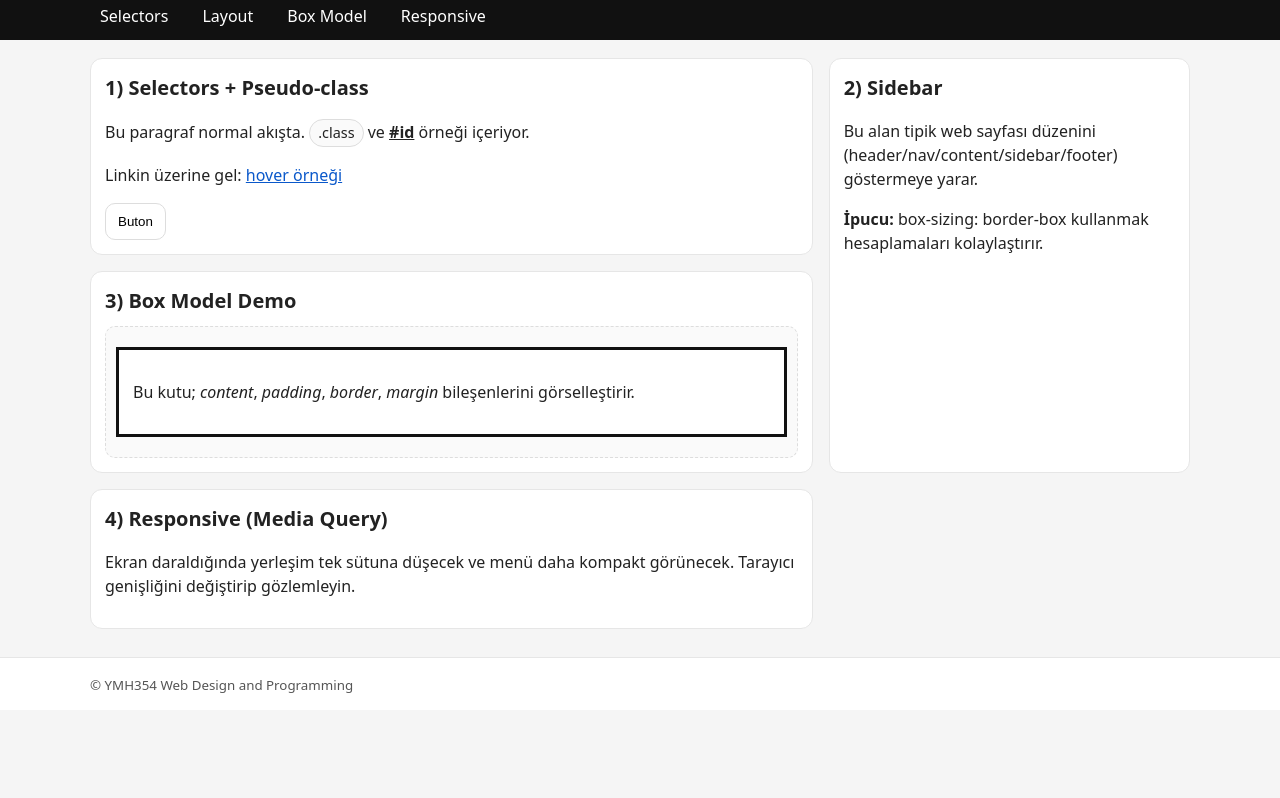
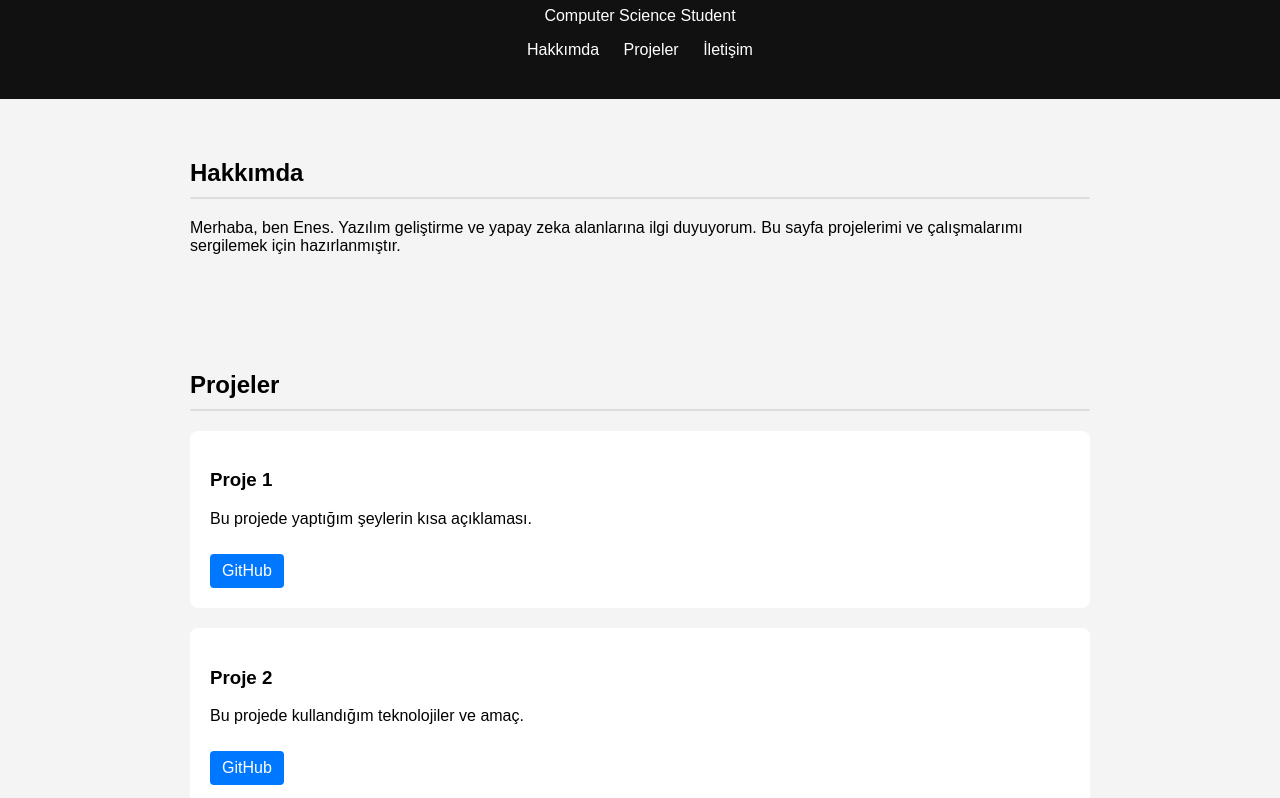
Before and after one commit to Fastlyy/Fastlyy.github.io, a plain HTML site: page index.html in a window 1280 px wide. Shown: the part 113-911 px from the top of the page. Before the commit the page ends 823 px from the top, so only its background shows below. Drawn offline with Linux system fonts and the light colour scheme.

Commit message:
WebSitesiTaslak

```diff
--- a/index.html
+++ b/index.html
@@ -1,88 +1,65 @@
-<!doctype html>
+<!DOCTYPE html>
 <html lang="tr">
-  <head>
-    <!-- UTF-8 önerilir (metin/karakter bozulmalarını önler) -->
-    <meta charset="utf-8" />
-    <meta name="viewport" content="width=device-width, initial-scale=1" />
-    <title>YMH354 - CSS ile Tasarım Örneği</title>
+<head>
+    <meta charset="UTF-8">
+    <meta name="viewport" content="width=device-width, initial-scale=1.0">
+    <title>Enes Ayabakan | Portfolio</title>
+    <link rel="stylesheet" href="style.css">
+</head>
 
-    <!-- External CSS (en önerilen yöntem) -->
-    <link rel="stylesheet" href="style.css" />
-  </head>
+<body>
 
-  <body>
-    <a class="skip-link" href="#content">İçeriğe atla</a>
+<header>
+    <h1>Enes Ayabakan</h1>
+    <p>Computer Science Student</p>
 
-    <header class="site-header">
-      <div class="container header-inner">
-        <h1 class="brand">YMH354</h1>
-        <p class="tagline">Designing with CSS: Layout, Selectors, Box Model</p>
-      </div>
-    </header>
+    <nav>
+        <a href="#about">Hakkımda</a>
+        <a href="#projects">Projeler</a>
+        <a href="#contact">İletişim</a>
+    </nav>
+</header>
 
-    <nav class="site-nav" aria-label="Ana menü">
-      <div class="container">
-        <ul class="nav-list">
-          <li><a href="#selectors">Selectors</a></li>
-          <li><a href="#layout">Layout</a></li>
-          <li><a href="#boxmodel">Box Model</a></li>
-          <li><a href="#responsive">Responsive</a></li>
-        </ul>
-      </div>
-    </nav>
+<section id="about">
+    <h2>Hakkımda</h2>
+    <p>
+        Merhaba, ben Enes. Yazılım geliştirme ve yapay zeka alanlarına ilgi duyuyorum.
+        Bu sayfa projelerimi ve çalışmalarımı sergilemek için hazırlanmıştır.
+    </p>
+</section>
 
-    <main class="container layout" id="content">
-      <article class="card" id="selectors">
-        <h2>1) Selectors + Pseudo-class</h2>
-        <p>
-          Bu paragraf normal akışta. <span class="badge">.class</span> ve
-          <span id="special">#id</span> örneği içeriyor.
-        </p>
+<section id="projects">
+    <h2>Projeler</h2>
 
-        <p class="note">
-          Linkin üzerine gel: <a href="#selectors">hover örneği</a>
-        </p>
+    <div class="project">
+        <h3>Proje 1</h3>
+        <p>Bu projede yaptığım şeylerin kısa açıklaması.</p>
+        <a href="#">GitHub</a>
+    </div>
 
-        <button class="btn" type="button">Buton</button>
-      </article>
+    <div class="project">
+        <h3>Proje 2</h3>
+        <p>Bu projede kullandığım teknolojiler ve amaç.</p>
+        <a href="#">GitHub</a>
+    </div>
 
-      <aside class="sidebar card" id="layout">
-        <h2>2) Sidebar</h2>
-        <p>
-          Bu alan tipik web sayfası düzenini (header/nav/content/sidebar/footer)
-          göstermeye yarar.
-        </p>
+    <div class="project">
+        <h3>Proje 3</h3>
+        <p>Kısa proje açıklaması.</p>
+        <a href="#">GitHub</a>
+    </div>
 
-        <div class="callout">
-          <strong>İpucu:</strong> box-sizing: border-box kullanmak hesaplamaları kolaylaştırır.
-        </div>
-      </aside>
+</section>
 
-      <section class="card" id="boxmodel">
-        <h2>3) Box Model Demo</h2>
-        <div class="box-demo">
-          <div class="box">
-            <p>
-              Bu kutu; <em>content</em>, <em>padding</em>, <em>border</em>, <em>margin</em>
-              bileşenlerini görselleştirir.
-            </p>
-          </div>
-        </div>
-      </section>
+<section id="contact">
+    <h2>İletişim</h2>
+    <p>Email: enes@example.com</p>
+    <p>GitHub: github.com/enes</p>
+</section>
 
-      <section class="card" id="responsive">
-        <h2>4) Responsive (Media Query)</h2>
-        <p>
-          Ekran daraldığında yerleşim tek sütuna düşecek ve menü daha kompakt görünecek.
-          Tarayıcı genişliğini değiştirip gözlemleyin.
-        </p>
-      </section>
-    </main>
+<footer>
+    <p>© 2026 Enes Ayabakan</p>
+</footer>
 
-    <footer class="site-footer">
-      <div class="container">
-        <small>© YMH354 Web Design and Programming</small>
-      </div>
-    </footer>
-  </body>
+</body>
 </html>
--- a/style.css
+++ b/style.css
@@ -1,170 +1,61 @@
-/* Basit bir reset + box model ayarı */
-*,
-*::before,
-*::after {
-  box-sizing: border-box; /* Alternate box model yaklaşımı */
+body {
+    font-family: Arial, sans-serif;
+    margin: 0;
+    background-color: #f4f4f4;
 }
 
-:root {
-  font-family: system-ui, -apple-system, Segoe UI, Roboto, Arial, sans-serif;
-  line-height: 1.5;
+header {
+    background: #111;
+    color: white;
+    text-align: center;
+    padding: 40px 20px;
 }
 
-body {
-  margin: 0;
-  background: #f5f5f5;
-  color: #222;
+nav a {
+    color: white;
+    margin: 0 10px;
+    text-decoration: none;
 }
 
-/* Layout yardımcı sınıfı */
-.container {
-  width: min(1100px, 92%);
-  margin: 0 auto;
+nav a:hover {
+    text-decoration: underline;
 }
 
-/* Skip link (erişilebilirlik) */
-.skip-link {
-  position: absolute;
-  left: -999px;
-  top: 8px;
-  padding: 8px 10px;
-  background: #fff;
-  border: 1px solid #ddd;
-}
-.skip-link:focus {
-  left: 8px;
-}
-
-/* Header */
-.site-header {
-  background: #ffffff;
-  border-bottom: 1px solid #e6e6e6;
-}
-.header-inner {
-  padding: 18px 0;
-}
-.brand {
-  margin: 0;
-  font-size: 1.6rem;
-}
-.tagline {
-  margin: 6px 0 0;
-  color: #555;
-}
-
-/* Navigation + pseudo-class örnekleri */
-.site-nav {
-  background: #111;
-}
-.nav-list {
-  list-style: none;
-  padding: 0;
-  margin: 0;
-  display: flex;
-  gap: 14px;
-}
-.nav-list a {
-  display: inline-block;
-  padding: 12px 10px;
-  color: #fff;
-  text-decoration: none;
-}
-.nav-list a:hover,
-.nav-list a:focus {
-  text-decoration: underline;
-}
-
-/* Main layout: grid ile iki sütun + kartlar */
-.layout {
-  display: grid;
-  gap: 16px;
-  grid-template-columns: 2fr 1fr;
-  padding: 18px 0 28px;
-}
-
-.card {
-  background: #fff;
-  border: 1px solid #e6e6e6;
-  border-radius: 12px;
-  padding: 14px 14px;
-}
-
-/* Sidebar’ın daha üstte görünmesi için grid */
-.sidebar {
-  grid-row: span 2;
+section {
+    padding: 40px;
+    max-width: 900px;
+    margin: auto;
 }
 
 h2 {
-  margin: 0 0 10px;
-  font-size: 1.25rem;
+    border-bottom: 2px solid #ddd;
+    padding-bottom: 10px;
 }
 
-/* Class ve ID selector örneği */
-.badge {
-  display: inline-block;
-  padding: 2px 8px;
-  border-radius: 999px;
-  border: 1px solid #ddd;
-  background: #fafafa;
-  font-size: 0.9rem;
-}
-#special {
-  font-weight: 700;
-  text-decoration: underline;
+.project {
+    background: white;
+    padding: 20px;
+    margin-top: 20px;
+    border-radius: 8px;
 }
 
-.note a:link {
-  color: #0a58ca;
-}
-.note a:visited {
-  color: #6f42c1;
-}
-.note a:hover {
-  background: #fff3cd;
+.project a {
+    display: inline-block;
+    margin-top: 10px;
+    color: white;
+    background: #0077ff;
+    padding: 8px 12px;
+    text-decoration: none;
+    border-radius: 4px;
 }
 
-/* Basit buton */
-.btn {
-  padding: 10px 12px;
-  border: 1px solid #ddd;
-  border-radius: 10px;
-  background: #fff;
-  cursor: pointer;
-}
-.btn:hover {
-  transform: translateY(-1px);
+.project a:hover {
+    background: #0056cc;
 }
 
-/* Box model demo */
-.box-demo {
-  padding: 10px;
-  background: #fafafa;
-  border-radius: 10px;
-  border: 1px dashed #ddd;
+footer {
+    text-align: center;
+    padding: 20px;
+    background: #111;
+    color: white;
 }
-
-.box {
-  width: 100%;
-  padding: 14px;               /* padding */
-  border: 3px solid #111;      /* border */
-  margin: 10px 0;              /* margin */
-  background: #fff;
-}
-
-/* Footer */
-.site-footer {
-  border-top: 1px solid #e6e6e6;
-  background: #fff;
-  padding: 14px 0;
-  color: #555;
-}
-
-/* Responsive: ekran daralınca tek sütun */
-@media screen and (max-width: 900px) {
-  .layout {
-    grid-template-columns: 1fr;
-  }
-  .nav-list {
-    flex-wrap: wrap;
-  }
-}
```
